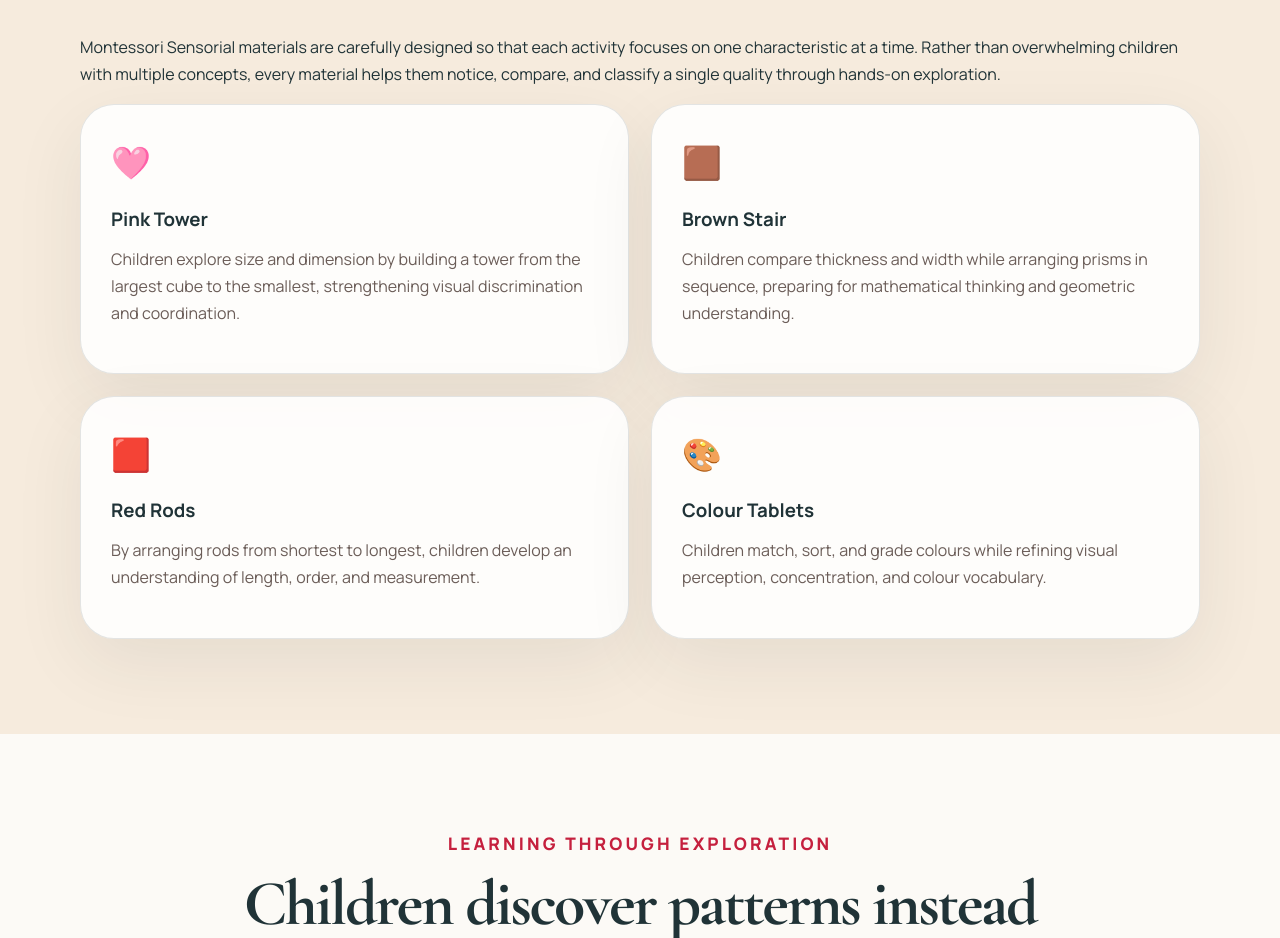
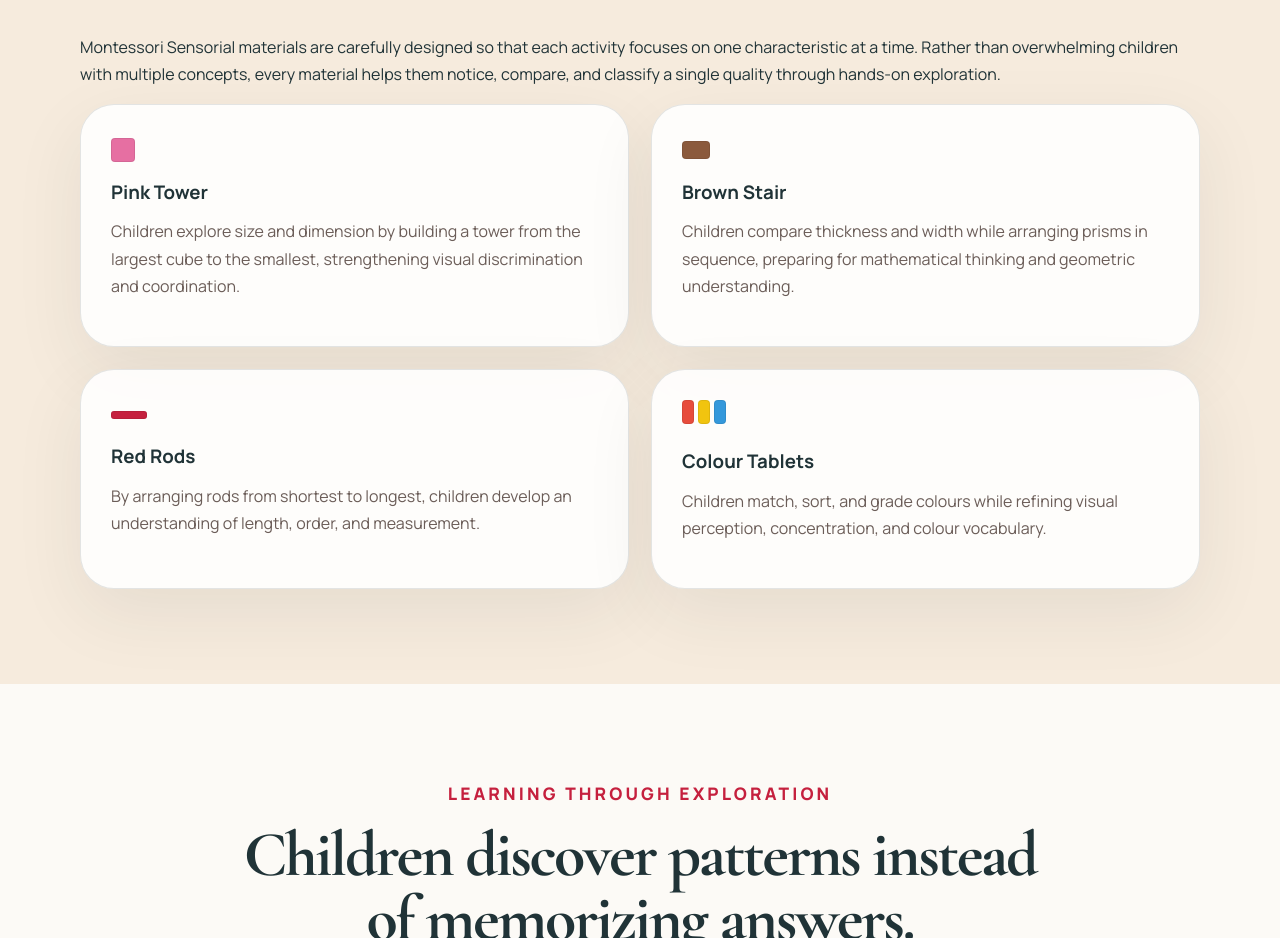
Before and after one commit to twgmontessori/twg-montessori-website, a plain HTML site: page sensorial-education.html in a window 1280 px wide. Shown: the part 2660-3598 px from the top of the page. Drawn offline with nearby package versions, Linux system fonts and the light colour scheme.

Commit message:
Refine Sensorial Education guide and material icons
Updated the learn-card structure to include material icons and adjusted styles for better layout.

```diff
--- a/sensorial-education.html
+++ b/sensorial-education.html
@@ -107,7 +107,15 @@ href="https://www.twgmontessori.ca/sensorial-education.html" />
     }
 
     .learn-card span {
-      font-size: 2rem;
+  display: inline-block;
+}
+    .material-icon {
+  width: 24px;
+  height: 24px;
+  display: inline-block;
+  border-radius: 4px;
+  vertical-align: middle;
+  box-shadow: inset 0 0 0 1px rgba(0,0,0,.08);
 }
 
     .learn-card h3 {
@@ -528,16 +536,27 @@ href="https://www.twgmontessori.ca/sensorial-education.html" />
     <div class="areas-grid">
 
     <article class="learn-card">
-        <span>🩷</span>
+
+  <span
+    class="material-icon"
+    style="background:#E66FA2;">
+  </span>
+
   <h3>Pink Tower</h3>
+
   <p>
     Children explore size and dimension by building a tower from the largest
     cube to the smallest, strengthening visual discrimination and coordination.
   </p>
+
 </article>
 
+
       <article class="learn-card">
-        <span>🟫</span>
+       <span
+  class="material-icon"
+  style="background:#8B5A3C;width:28px;height:18px;">
+</span>
         <h3>Brown Stair</h3>
         <p>
           Children compare thickness and width while arranging prisms in sequence,
@@ -546,7 +565,10 @@ href="https://www.twgmontessori.ca/sensorial-education.html" />
       </article>
 
       <article class="learn-card">
-        <span>🟥</span>
+        <span
+  class="material-icon"
+  style="background:#C5203E;width:36px;height:8px;border-radius:3px;">
+</span>
         <h3>Red Rods</h3>
         <p>
           By arranging rods from shortest to longest, children develop an
@@ -555,7 +577,11 @@ href="https://www.twgmontessori.ca/sensorial-education.html" />
       </article>
 
       <article class="learn-card">
-        <span>🎨</span>
+       <span style="display:inline-flex;gap:4px;align-items:center;">
+  <span class="material-icon" style="background:#E74C3C;width:12px;height:24px;"></span>
+  <span class="material-icon" style="background:#F1C40F;width:12px;height:24px;"></span>
+  <span class="material-icon" style="background:#3498DB;width:12px;height:24px;"></span>
+</span>
         <h3>Colour Tablets</h3>
         <p>
           Children match, sort, and grade colours while refining visual perception,
```
Lines whose indentation alone changed are shown as unchanged.
